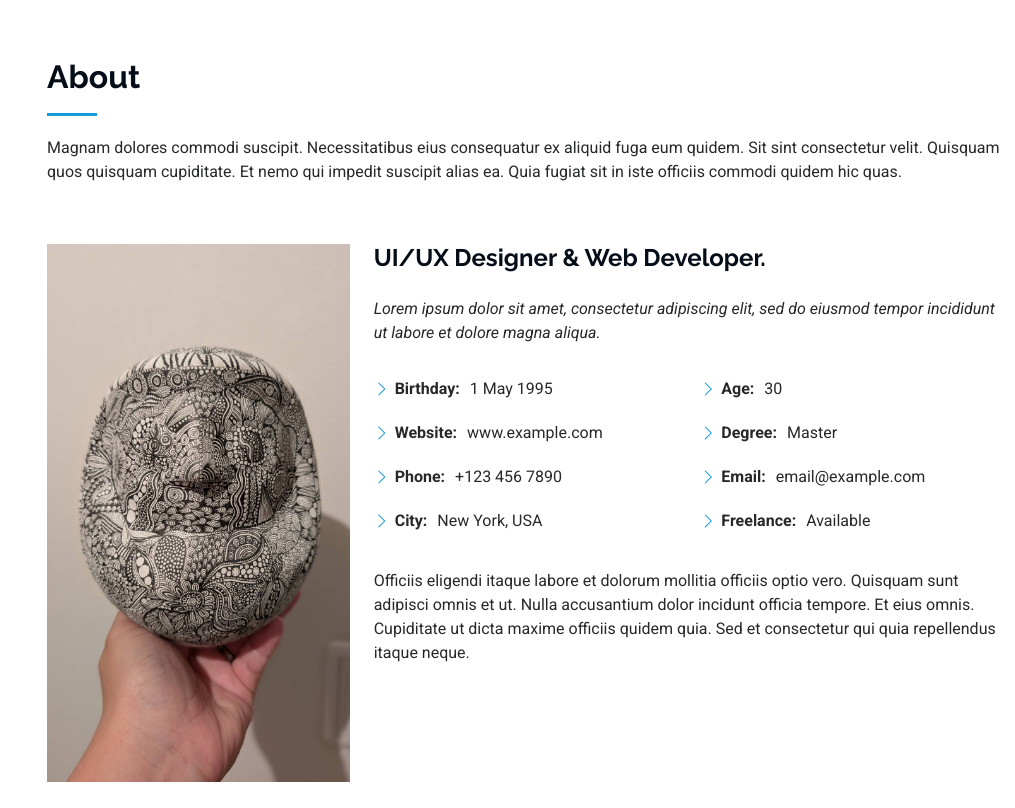
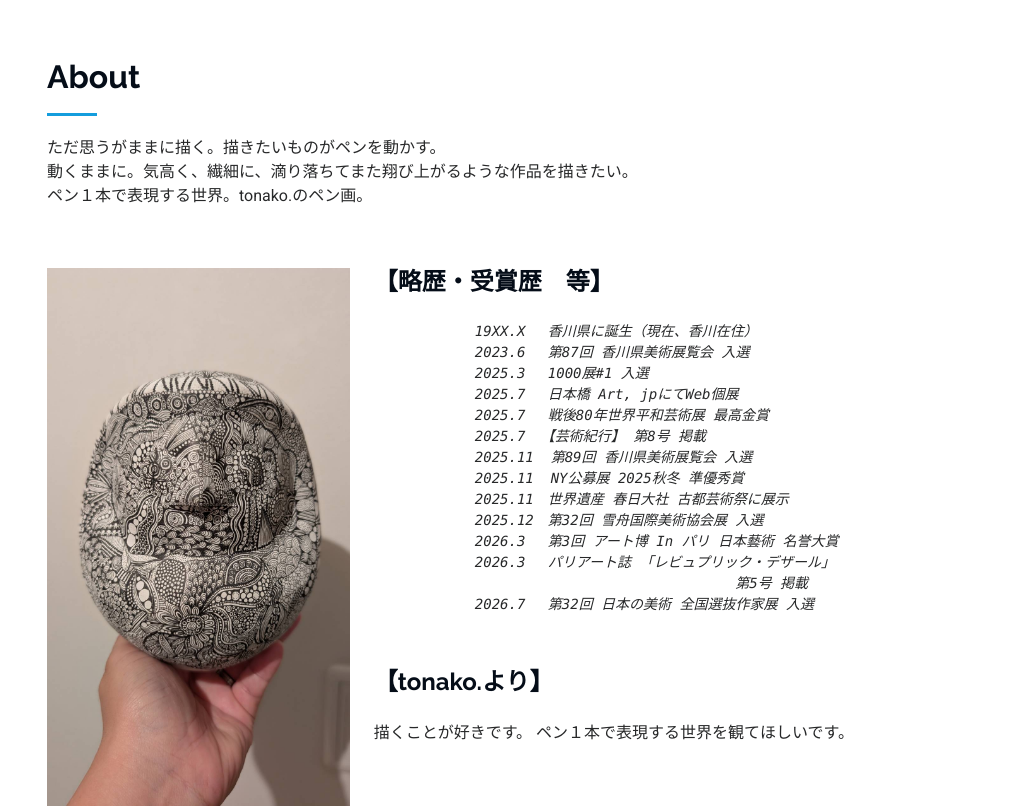
Before and after one commit to nishi-yan/tonako, a plain HTML site: page index.html in a window 1280 px wide. Shown: the part 802-1610 px from the top of the page, without its empty margins (265-1280 px from the left). Drawn offline with Linux system fonts and the light colour scheme.

Commit message:
Update index.html

```diff
--- a/index.html
+++ b/index.html
@@ -99,7 +99,7 @@
       <!-- Section Title -->
       <div class="container section-title" data-aos="fade-up">
         <h2>About</h2>
-        <p>Magnam dolores commodi suscipit. Necessitatibus eius consequatur ex aliquid fuga eum quidem. Sit sint consectetur velit. Quisquam quos quisquam cupiditate. Et nemo qui impedit suscipit alias ea. Quia fugiat sit in iste officiis commodi quidem hic quas.</p>
+        <p>ただ思うがままに描く。描きたいものがペンを動かす。<br>動くままに。気高く、繊細に、滴り落ちてまた翔び上がるような作品を描きたい。<br>ペン１本で表現する世界。tonako.のペン画。</p>
       </div><!-- End Section Title -->
 
       <div class="container" data-aos="fade-up" data-aos-delay="100">
@@ -109,12 +109,24 @@
             <img src="assets/img/my-profile-img.jpg" class="img-fluid" alt="">
           </div>
           <div class="col-lg-8 content">
-            <h2>UI/UX Designer &amp; Web Developer.</h2>
-            <p class="fst-italic py-3">
-              Lorem ipsum dolor sit amet, consectetur adipiscing elit, sed do eiusmod tempor incididunt ut labore et dolore
-              magna aliqua.
-            </p>
-            <div class="row">
+            <h2>【略歴・受賞歴　等】</h2>
+            <pre class="fst-italic py-3">
+            19XX.X 　香川県に誕生（現在、香川在住）
+            2023.6 　第87回 香川県美術展覧会 入選
+            2025.3 　1000展#1 入選
+            2025.7 　日本橋 Art, jpにてWeb個展
+            2025.7 　戦後80年世界平和芸術展 最高金賞
+            2025.7 　【芸術紀行】 第8号 掲載
+            2025.11  第89回 香川県美術展覧会 入選
+            2025.11  NY公募展 2025秋冬 準優秀賞
+            2025.11　世界遺産 春日大社 古都芸術祭に展示
+            2025.12　第32回 雪舟国際美術協会展 入選
+            2026.3　 第3回 アート博 In パリ 日本藝術 名誉大賞
+            2026.3　 パリアート誌 「レビュプリック・デザール」
+            　　　　 　　　　　　　　　　　　　　第5号 掲載
+            2026.7　 第32回 日本の美術 全国選抜作家展 入選
+            </pre>
+            <!--<div class="row">
               <div class="col-lg-6">
                 <ul>
                   <li><i class="bi bi-chevron-right"></i> <strong>Birthday:</strong> <span>1 May 1995</span></li>
@@ -131,10 +143,11 @@
                   <li><i class="bi bi-chevron-right"></i> <strong>Freelance:</strong> <span>Available</span></li>
                 </ul>
               </div>
-            </div>
+            </div>-->
+            <h2>【tonako.より】</h2>
             <p class="py-3">
-              Officiis eligendi itaque labore et dolorum mollitia officiis optio vero. Quisquam sunt adipisci omnis et ut. Nulla accusantium dolor incidunt officia tempore. Et eius omnis.
-              Cupiditate ut dicta maxime officiis quidem quia. Sed et consectetur qui quia repellendus itaque neque.
+              描くことが好きです。
+              ペン１本で表現する世界を観てほしいです。
             </p>
           </div>
         </div>
```
